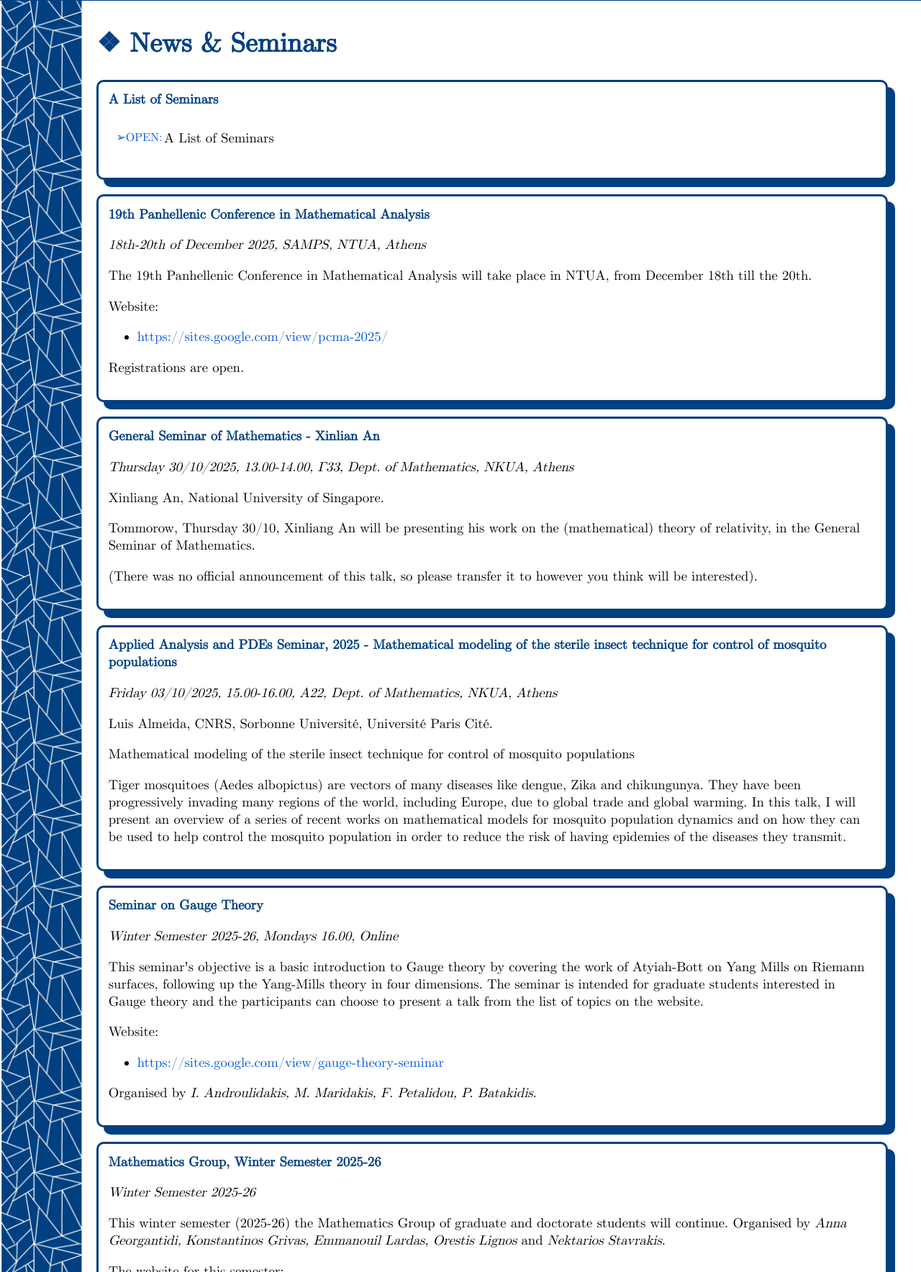
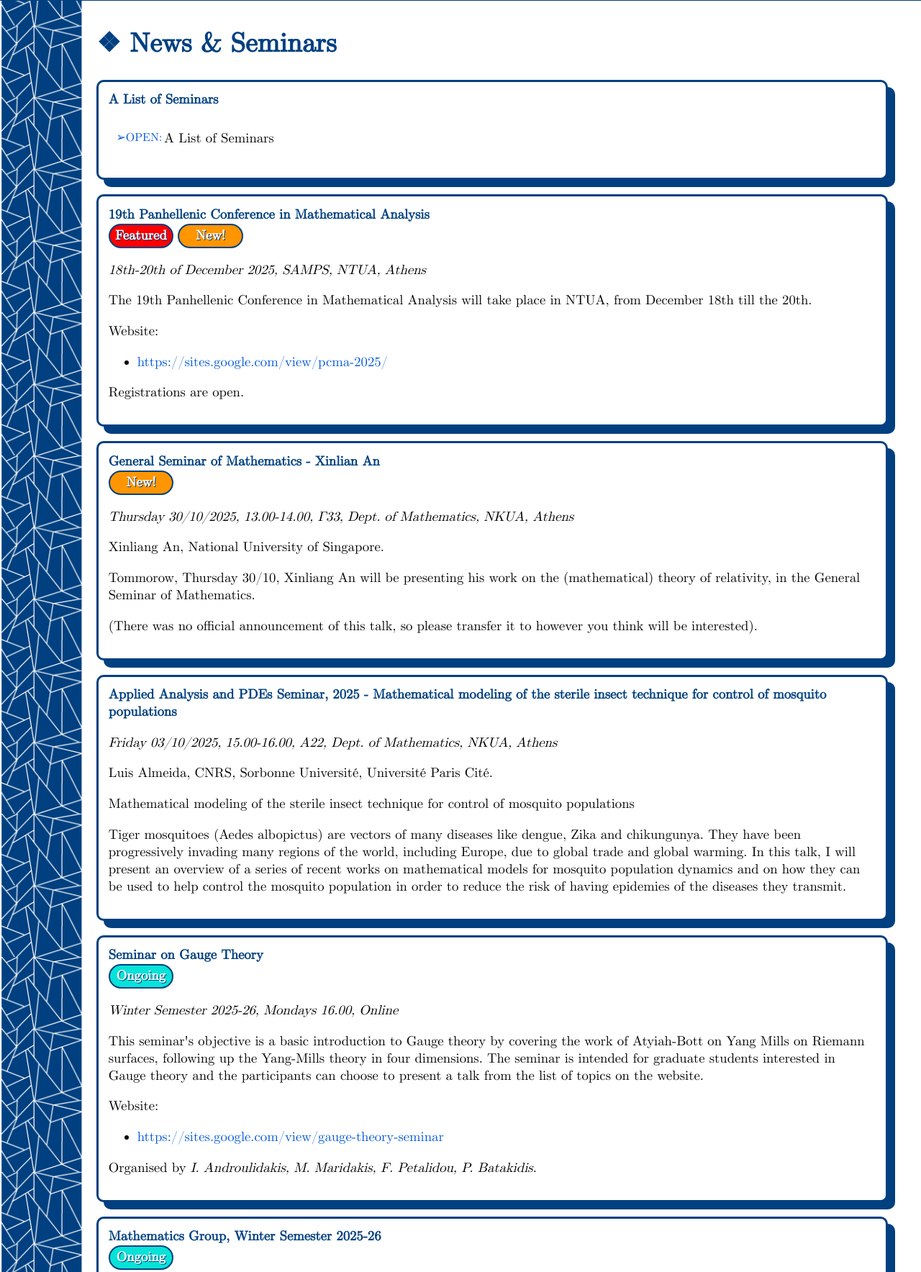
Before and after one commit to afragos-math/afragos-math.github.io, a plain HTML site: page indexStuff.html in a window 1280 px wide. Shown: the part 64-1832 px from the top of the page at 72% size. Drawn offline with Linux system fonts and the light colour scheme.

Commit message:
Update indexStuff.html

```diff
--- a/indexStuff.html
+++ b/indexStuff.html
@@ -49,6 +49,14 @@
           <div class="title">
               19th Panhellenic Conference in Mathematical Analysis
           </div>
+          <div class="display:flexbox;">
+            <div class="featured">
+              Featured
+            </div>
+            <div class="new">
+              New!
+            </div>
+          </div>
           <p>
               <i>18th-20th of December 2025, SAMPS, NTUA, Athens</i>
             </p>
@@ -68,6 +76,9 @@
         <div class="box">
           <div class="title">
               General Seminar of Mathematics - Xinlian An
+          </div>
+          <div class="new">
+            New!
           </div>
           <p>
             <i>Thursday 30/10/2025, 13.00-14.00, Γ33, Dept. of Mathematics, NKUA, Athens</i>
@@ -110,6 +121,9 @@
           <div class="title">
               Seminar on Gauge Theory
           </div>
+          <div class="ongoing">
+              Ongoing
+          </div>
           <p>
               <i>Winter Semester 2025-26, Mondays 16.00, Online</a></i>
             </p>
@@ -129,6 +143,9 @@
         <div class="box">
           <div class="title">
               Mathematics Group, Winter Semester 2025-26
+          </div>
+          <div class="ongoing">
+              Ongoing
           </div>
           <p>
               <i>Winter Semester 2025-26</a></i>
```
